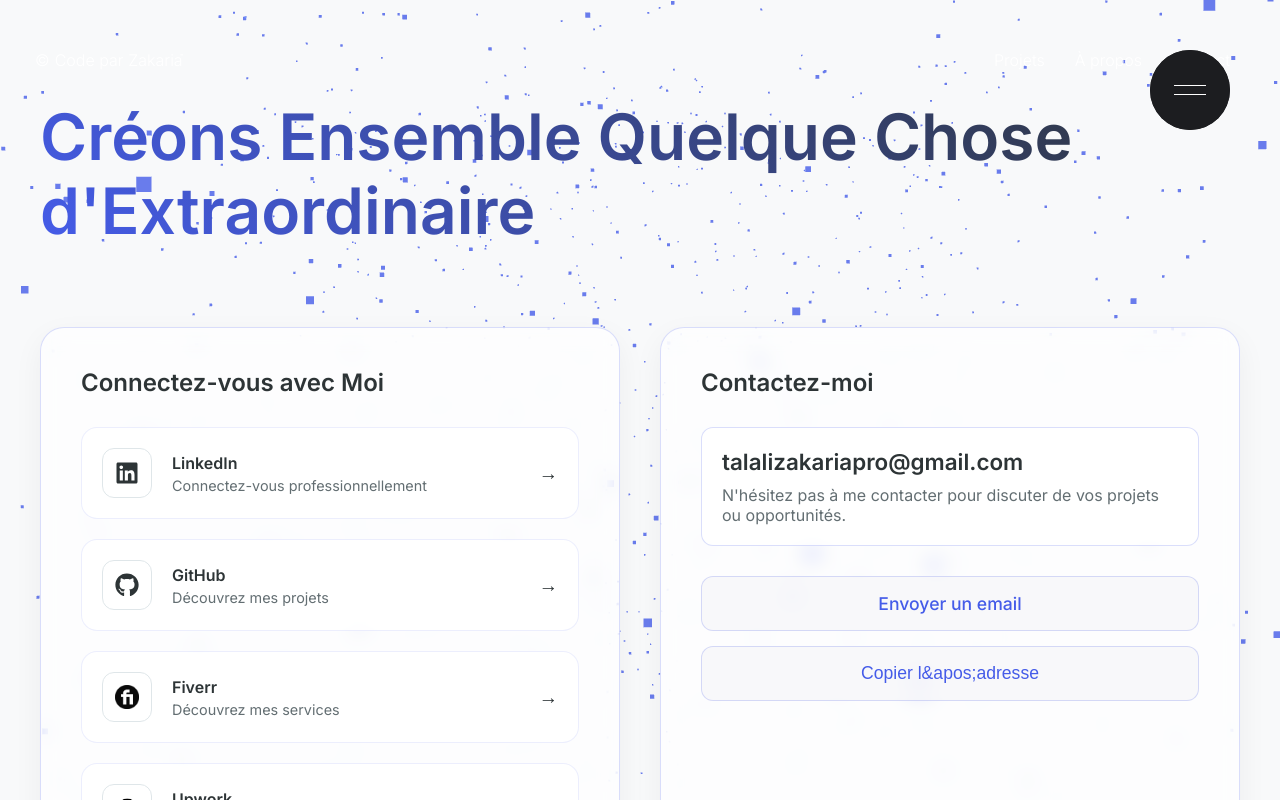
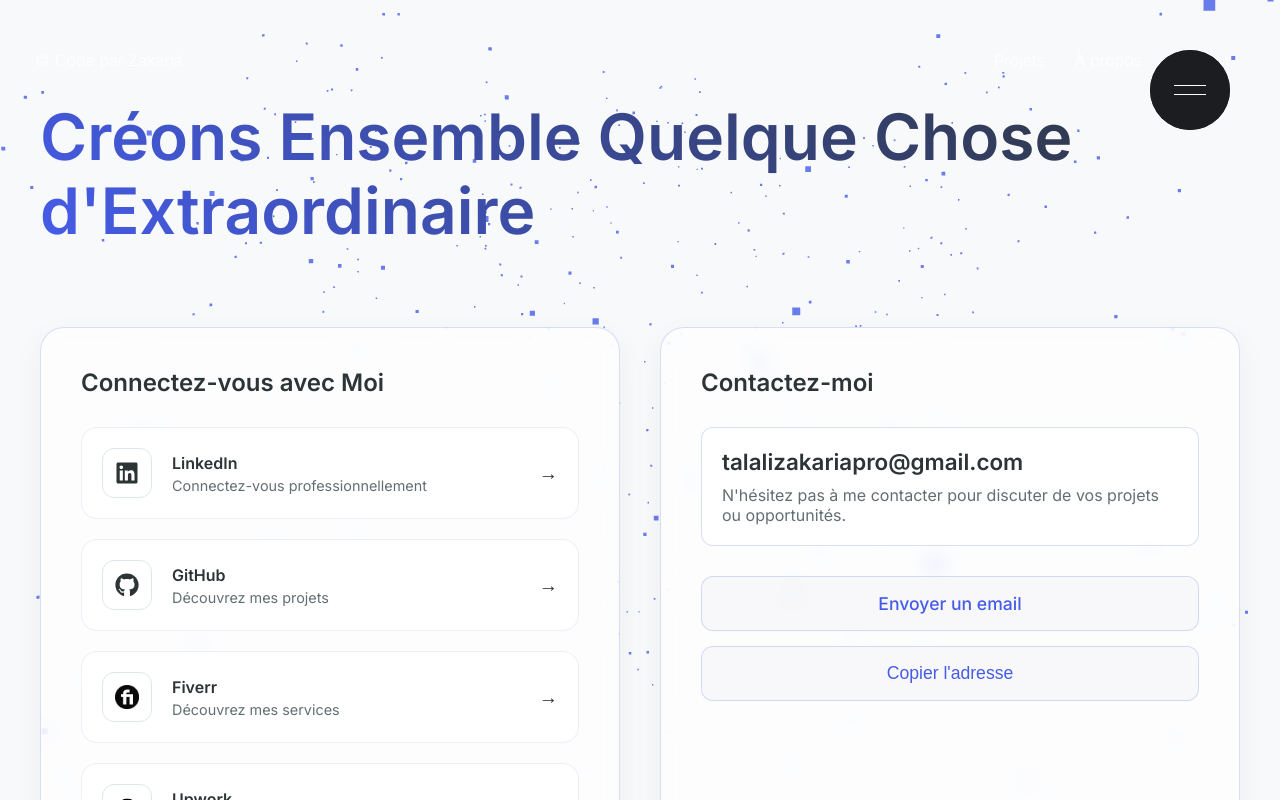
Before and after one commit to ztalali09/portfolio-iut, a Next.js app: page /contact in a window 1280 px wide. Shown: the top 800 px of the page. Built offline with nearby package versions, Linux system fonts and the light colour scheme.

Commit message:
Update package dependencies and refactor component names for clarity

```diff
--- a/package.json
+++ b/package.json
@@ -16,10 +16,13 @@
     "eslint-config-next": "13.4.10",
     "framer-motion": "^10.13.0",
     "gsap": "^3.12.2",
+    "i18next": "^25.3.2",
     "locomotive-scroll": "^5.0.0-beta.8",
     "next": "13.4.10",
+    "next-i18next": "^15.4.2",
     "react": "18.2.0",
     "react-dom": "18.2.0",
+    "react-i18next": "^15.6.0",
     "react-icons": "^5.5.0",
     "sass": "^1.64.0",
     "three": "^0.177.0"
--- a/src/app/contact/page.tsx
+++ b/src/app/contact/page.tsx
@@ -50,7 +50,7 @@ export default function ContactPage() {
 
         // Création des particules
         const particlesGeometry = new THREE.BufferGeometry();
-        const particlesCount = 2000;
+        const particlesCount = 1000;
         const posArray = new Float32Array(particlesCount * 3);
 
         for(let i = 0; i < particlesCount * 3; i++) {
@@ -223,7 +223,7 @@ export default function ContactPage() {
                                     Envoyer un email
                                 </a>
                                 <button onClick={handleCopy} className={styles.copyButton}>
-                                    {copied ? 'Copié !' : 'Copier l&apos;adresse'}
+                                    {copied ? 'Copié !' : "Copier l'adresse"}
                                 </button>
                             </div>
                         </div>
@@ -235,7 +235,7 @@ export default function ContactPage() {
                 <div className={styles.footerContent}>
                     <div className={styles.footerInfo}>
                         <p>Version 2025 © Édition</p>
-                        <p>{new Date().toLocaleTimeString('fr-FR', { timeZone: 'Europe/Paris' })} Paris</p>
+                        <p>{currentTime} Paris</p>
                     </div>
                     <div className={styles.footerLinks}>
                         <a href="https://www.linkedin.com/in/zakaria-talali-030a2334a/" target="_blank" rel="noopener noreferrer">LinkedIn</a>
--- a/src/components/Contact/index.jsx
+++ b/src/components/Contact/index.jsx
@@ -6,7 +6,7 @@ import { useScroll, motion, useTransform, useSpring } from 'framer-motion';
 import Magnetic from '../../common/Magnetic';
 import Link from 'next/link';
 
-export default function index() {
+export default function Contact() {
     const container = useRef(null);
     const [currentTime, setCurrentTime] = useState('');
     const { scrollYProgress } = useScroll({
--- a/src/components/Description/index.jsx
+++ b/src/components/Description/index.jsx
@@ -3,7 +3,7 @@ import { useInView, motion } from 'framer-motion';
 import { useRef } from 'react';
 import { slideUp, opacity } from './animation';
 import Rounded from '../../common/RoundedButton';
-export default function index() {
+export default function Description() {
 
     const phrase = "Étudiant curieux et motivé, je construis pas à pas un parcours solide en informatique. Passionné par la technologie et le code, j'accorde autant d'importance à la compréhension qu'à la création.";
     const description = useRef(null);
--- a/src/components/Landing/index.jsx
+++ b/src/components/Landing/index.jsx
@@ -7,7 +7,7 @@ import { ScrollTrigger } from 'gsap/all';
 import { slideUp } from './animation';
 import { motion } from 'framer-motion';
 
-export default function Home() {
+export default function Landing() {
 
   const firstText = useRef(null);
   const secondText = useRef(null);
--- a/src/components/Preloader/index.jsx
+++ b/src/components/Preloader/index.jsx
@@ -6,7 +6,7 @@ import { opacity, slideUp } from './anim';
 
 const words = ["Hello", "Bonjour", "Ciao", "Olà", "やあ", "Hallå", "Guten tag", "Hallo", "سلام"]
 
-export default function Index() {
+export default function Preloader() {
     const [index, setIndex] = useState(0);
     const [dimension, setDimension] = useState({width: 0, height:0});
 
--- a/src/components/Projects/index.jsx
+++ b/src/components/Projects/index.jsx
@@ -81,7 +81,7 @@ const scaleAnimation = {
     closed: {scale: 0, x:"-50%", y:"-50%", transition: {duration: 0.4, ease: [0.32, 0, 0.67, 0]}}
 }
 
-export default function Home() {
+export default function Projects() {
   const [modal, setModal] = useState({active: false, index: 0})
   const { active, index } = modal;
   const modalContainer = useRef(null);
```
Also changed, not shown: 1 other file (tests, documents, lock files or other folders).
